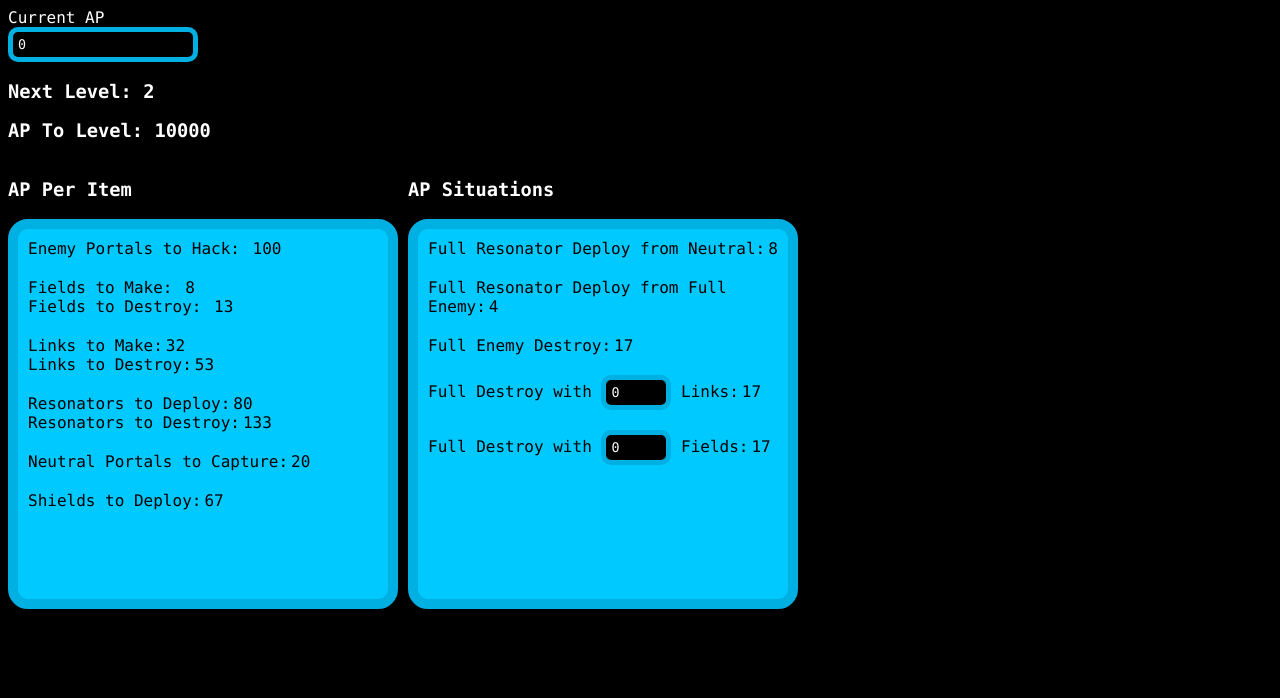
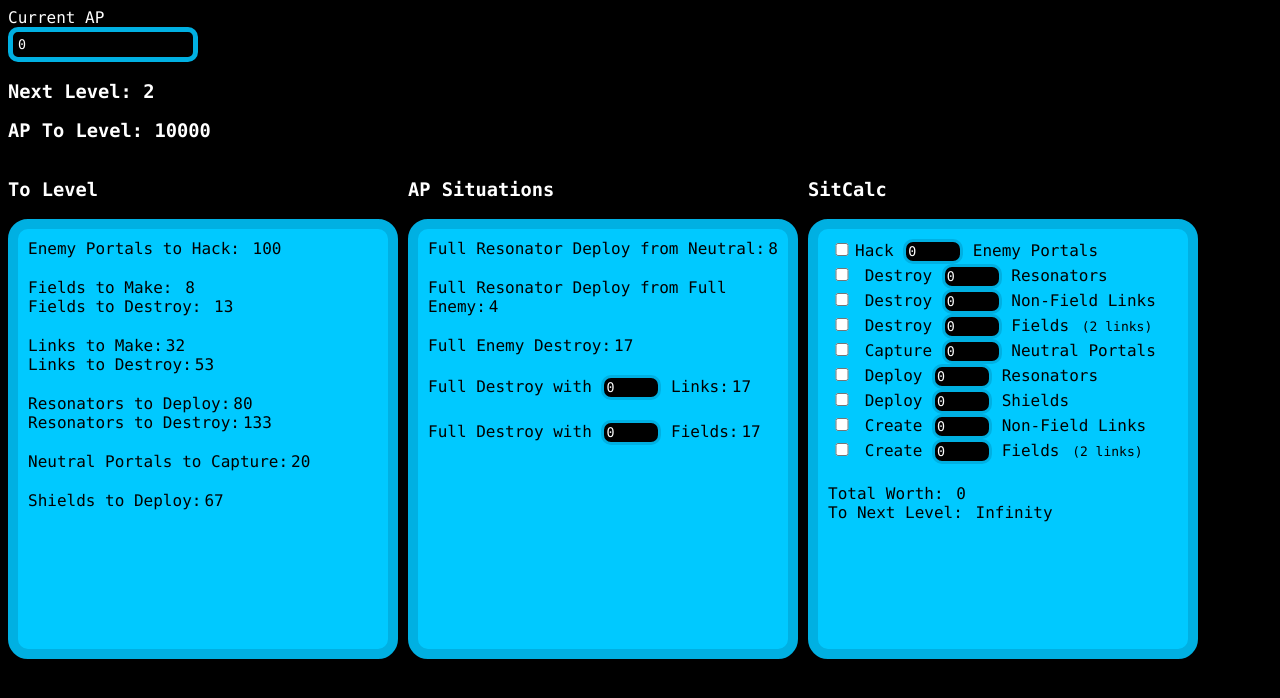
Before and after one commit to mikepparks/ingress-ap-calc, a plain HTML site: page index.html in a window 1280 px wide. Drawn offline with Linux system fonts and the light colour scheme; a web font is replaced by a local one.

Commit message:
Added SitCalc.

```diff
--- a/index.html
+++ b/index.html
@@ -26,7 +26,11 @@ $(document).ready(function() {
 		FULL_RESO_BONUS : 250
 	};
 
-	$('#currAP,#portalLinks,#portalFields').live('keyup change', function() {
+	$('#currAP,#portalLinks,#portalFields').live('keyup change', doCalc);
+	$('#doHackEnemyCount,#doDestroyResoCount,#doDestroyLinkCount,#doDestroyFieldCount,#doCapNeutralCount,#doDeployResoCount,#doDeployShieldCount,#doCreateLinkCount,#doCreateFieldCount').live('keyup change', doCalc);
+	$('#doHackEnemy,#doDestroyReso,#doDestroyLink,#doDestroyField,#doCapNeutral,#doDeployReso,#doDeployShield,#doCreateLink,#doCreateField').change(doCalc);
+
+	function doCalc() {
 		var currAP = parseInt($('#currAP').val());
 		var portalLinks = parseInt($('#portalLinks').val());
 		var portalFields = parseInt($('#portalFields').val());
@@ -97,7 +101,57 @@ $(document).ready(function() {
 			(Actions.LINK_DESTROY * (portalFields * 2)) +
 			(Actions.FIELD_DESTROY * portalFields)
 		)));
-	});
+
+
+		// calc
+		var calcWorth = 0;
+		var calcToLevel = 0;
+		var valTemp;
+		if ($('#doHackEnemy:checked').length > 0) {
+			valTemp = (isNaN($('#doHackEnemyCount').val()) ? 0 : $('#doHackEnemyCount').val());
+			calcWorth += (valTemp * Actions.ENEMY_PORTAL_HACK);
+		}
+		if ($('#doDestroyReso:checked').length > 0) {
+			valTemp = (isNaN($('#doDestroyResoCount').val()) ? 0 : $('#doDestroyResoCount').val());
+			calcWorth += (valTemp * Actions.RESO_DESTROY);
+		}
+		if ($('#doDestroyLink:checked').length > 0) {
+			valTemp = (isNaN($('#doDestroyLinkCount').val()) ? 0 : $('#doDestroyLinkCount').val());
+			calcWorth += (valTemp * Actions.LINK_DESTROY);
+		}
+		if ($('#doDestroyField:checked').length > 0) {
+			valTemp = (isNaN($('#doDestroyFieldCount').val()) ? 0 : $('#doDestroyFieldCount').val());
+			calcWorth += (valTemp * (Actions.LINK_DESTROY * 2));
+			calcWorth += (valTemp * Actions.FIELD_DESTROY);
+		}
+		if ($('#doCapNeutral:checked').length > 0) {
+			valTemp = (isNaN($('#doCapNeutralCount').val()) ? 0 : $('#doCapNeutralCount').val());
+			calcWorth += (valTemp * Actions.NEUTRAL_PORTAL);
+		}
+		if ($('#doDeployReso:checked').length > 0) {
+			valTemp = (isNaN($('#doDeployResoCount').val()) ? 0 : $('#doDeployResoCount').val());
+			calcWorth += (valTemp * Actions.RESO_MAKE);
+			calcWorth += (valTemp >= 8 ? Actions.FULL_RESO_BONUS : 0);
+		}
+		if ($('#doDeployShield:checked').length > 0) {
+			valTemp = (isNaN($('#doDeployShieldCount').val()) ? 0 : $('#doDeployShieldCount').val());
+			calcWorth += (valTemp * Actions.SHIELD_MAKE);
+		}
+		if ($('#doCreateLink:checked').length > 0) {
+			valTemp = (isNaN($('#doCreateLinkCount').val()) ? 0 : $('#doCreateLinkCount').val());
+			calcWorth += (valTemp * Actions.LINK_CREATE);
+		}
+		if ($('#doCreateField:checked').length > 0) {
+			valTemp = (isNaN($('#doCreateFieldCount').val()) ? 0 : $('#doCreateFieldCount').val());
+			calcWorth += (valTemp * (Actions.LINK_CREATE * 2));
+			calcWorth += (valTemp * Actions.FIELD_CREATE);
+		}
+
+		calcToLevel = Math.round(apNextLevel / calcWorth);
+
+		$('#calcWorth').text(calcWorth);
+		$('#calcToLevel').text(calcToLevel);
+	}
 
 	$('#currAP').change();
 });
@@ -116,7 +170,7 @@ input,textarea,label {
 	display: block;
 }
 
-input[type=text],input[type=number],input[type=email] {
+input[type=number] {
 	border: 5px solid #00B0E2;
 	border-radius: 10px;
 	padding: 5px;
@@ -144,7 +198,7 @@ p > span {
 
 .countContainer .item .list {
 	width: 350px;
-	height: 350px;
+	height: 400px;
 	border: 10px solid #00B0E2;
 	border-radius: 20px;
 	background-color: #00C9FF;
@@ -153,8 +207,19 @@ p > span {
 }
 
 .countContainer .item .list input {
+	width: 20px;
 	display: inline;
+}
+
+.countContainer .item .list input[type=number] {
 	width: 50px;
+	border: 3px solid #00B0E2;
+	border-radius: 10px;
+	padding: 2px;
+}
+
+.subtext {
+	font-size: small;
 }
 
 .break {
@@ -163,17 +228,15 @@ p > span {
 		</style>
 	</head>
 	<body>
-		<form id="apQuery" name="apQuery" method="post" action="#">
-			<label for="currAP">Current AP</label>
-			<input type="number" id="currAP" name="currAP" value="0" />
-		</form>
+		<label for="currAP">Current AP</label>
+		<input type="number" id="currAP" name="currAP" value="0" />
 
 		<h3>Next Level: <span id="nextLevel"></span></h3>
 		<h3>AP To Level: <span id="apNextLevel"></span></h3>
 
 		<div class="countContainer">
 			<div class="item">
-				<h3>AP Per Item</h3>
+				<h3>To Level</h3>
 				<div class="list">
 					<p>Enemy Portals to Hack: <span id="enemyPortalHack"></span></p>
 					<div class="break"></div>
@@ -217,6 +280,25 @@ p > span {
 					<div class="break"></div>
 				</div>
 			</div>
+
+			<div class="item">
+				<h3>SitCalc</h3>
+				<div class="list">
+					<p><input type="checkbox" id="doHackEnemy" name="doHackEnemy" />Hack <input type="number" id="doHackEnemyCount" name="doHackEnemyCount" value="0" /> Enemy Portals</p>
+					<p><input type="checkbox" id="doDestroyReso" name="doDestroyReso" /> Destroy <input type="number" id="doDestroyResoCount" name="doDestroyResoCount" value="0" /> Resonators</p>
+					<p><input type="checkbox" id="doDestroyLink" name="doDestroyLink" /> Destroy <input type="number" id="doDestroyLinkCount" name="doDestroyLinkCount" value="0" /> Non-Field Links</p>
+					<p><input type="checkbox" id="doDestroyField" name="doDestroyField" /> Destroy <input type="number" id="doDestroyFieldCount" name="doDestroyFieldCount" value="0" /> Fields <span class="subtext">(2 links)</span></p>
+					<p><input type="checkbox" id="doCapNeutral" name="doCapNeutral" /> Capture <input type="number" id="doCapNeutralCount" name="doCapNeutralCount" value="0" /> Neutral Portals</p>
+					<p><input type="checkbox" id="doDeployReso" name="doDeployReso" /> Deploy <input type="number" id="doDeployResoCount" name="doDeployResoCount" value="0" /> Resonators</p>
+					<p><input type="checkbox" id="doDeployShield" name="doDeployShield" /> Deploy <input type="number" id="doDeployShieldCount" name="doDeployShieldCount" value="0" /> Shields</p>
+					<p><input type="checkbox" id="doCreateLink" name="doCreateLink" /> Create <input type="number" id="doCreateLinkCount" name="doCreateLinkCount" value="0" /> Non-Field Links</p>
+					<p><input type="checkbox" id="doCreateField" name="doCreateField" /> Create <input type="number" id="doCreateFieldCount" name="doCreateFieldCount" value="0" /> Fields <span class="subtext">(2 links)</span></p>
+					<div class="break"></div>
+
+					<p>Total Worth: <span id="calcWorth"></span></p>
+					<p>To Next Level: <span id="calcToLevel"></span></p>
+				</div>
+			</div>
 		</div>
 	</body>
 </html>
```
